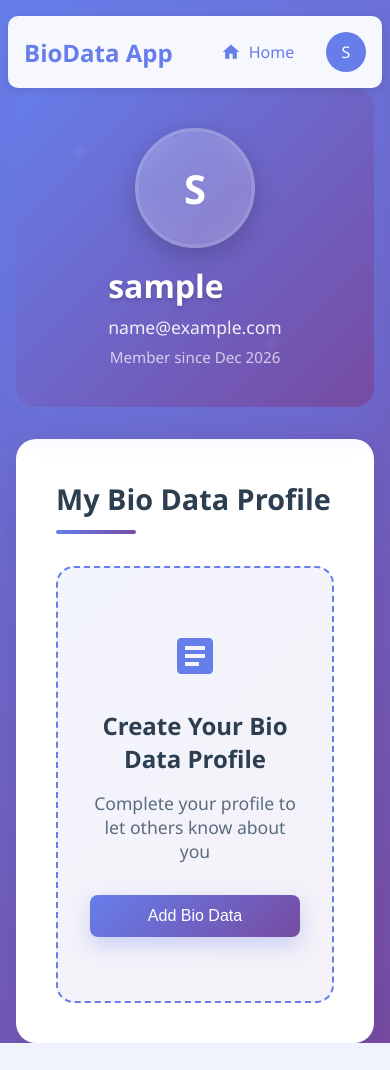
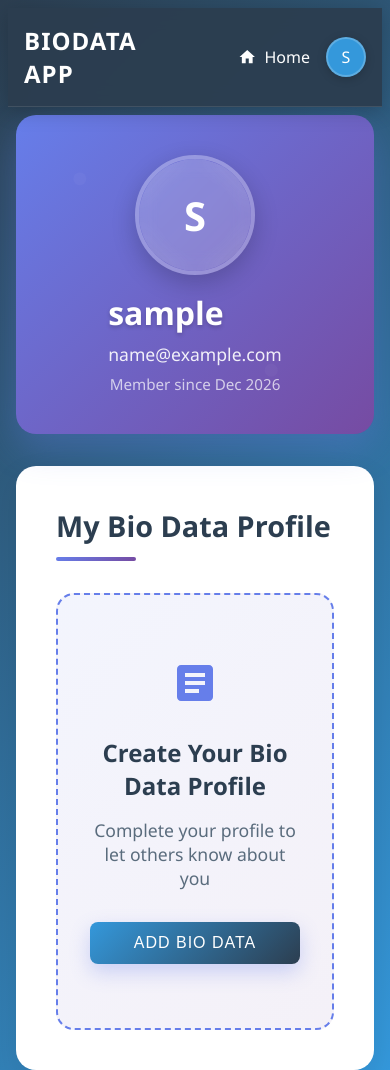
Before and after one commit to jobayer007/Web_Lab_5, a PHP site: page /profile.php in a window 390 px wide. Before the commit the page ends 1043 px from the top, so only its background shows below. Run offline with PHP 8.4, Linux system fonts and the light colour scheme; the visitor is signed in with stand-in values (Sample User, id 1); data that the repository does not hold is empty.

Commit message:
refactor: update styles for improved aesthetics and responsiveness

```diff
--- a/css/style.css
+++ b/css/style.css
@@ -7,23 +7,24 @@
 
 body {
     font-family: 'Segoe UI', Tahoma, Geneva, Verdana, sans-serif;
-    background: linear-gradient(135deg, #667eea 0%, #764ba2 100%);
+    background: linear-gradient(135deg, #2c3e50 0%, #3498db 100%);
     min-height: 100vh;
     color: #333;
 }
 
 /* ===== NAVBAR ===== */
 .navbar {
-    background: rgba(255, 255, 255, 0.95);
+    background: rgba(44, 62, 80, 0.95);
     backdrop-filter: blur(10px);
-    box-shadow: 0 2px 10px rgba(0, 0, 0, 0.1);
+    box-shadow: 0 4px 20px rgba(0, 0, 0, 0.2);
     padding: 1rem 2rem;
     margin-bottom: 2rem;
-    border-radius: 10px;
-    margin: 1rem;
+    border-radius: 0;
+    margin: 0;
     position: sticky;
-    top: 1rem;
+    top: 0;
     z-index: 100;
+    border-bottom: 1px solid rgba(255, 255, 255, 0.1);
 }
 
 .nav-content {
@@ -43,25 +44,30 @@ body {
 .nav-brand {
     font-size: 1.5rem;
     font-weight: bold;
-    color: #667eea;
+    color: #fff;
     text-decoration: none;
+    text-transform: uppercase;
+    letter-spacing: 1px;
 }
 
 .nav-home {
     display: flex;
     align-items: center;
     gap: 0.5rem;
-    color: #667eea;
+    color: #fff;
     text-decoration: none;
     font-weight: 500;
     padding: 0.5rem 1rem;
     border-radius: 8px;
     transition: all 0.3s ease;
+    position: relative;
+    overflow: hidden;
 }
 
 .nav-home:hover {
-    background: rgba(102, 126, 234, 0.1);
+    background: rgba(255, 255, 255, 0.1);
     transform: translateY(-1px);
+    color: #3498db;
 }
 
 .nav-user {
@@ -72,14 +78,15 @@ body {
     width: 40px;
     height: 40px;
     border-radius: 50%;
-    background: #667eea;
+    background: #3498db;
     display: flex;
     align-items: center;
     justify-content: center;
     color: white;
     cursor: pointer;
     transition: all 0.3s ease;
-    border: 2px solid transparent;
+    border: 2px solid rgba(255, 255, 255, 0.2);
+    box-shadow: 0 2px 10px rgba(0, 0, 0, 0.2);
 }
 
 .user-icon:hover {
@@ -129,13 +136,13 @@ body {
 }
 
 .container {
-    max-width: 1000px;
-    margin: 0 auto;
-    background: rgba(255, 255, 255, 0.95);
+    max-width: 1200px;
+    margin: 2rem auto;
+    background: rgba(255, 255, 255, 0.98);
     backdrop-filter: blur(10px);
     padding: 2rem;
-    border-radius: 15px;
-    box-shadow: 0 10px 30px rgba(0, 0, 0, 0.2);
+    border-radius: 20px;
+    box-shadow: 0 15px 40px rgba(0, 0, 0, 0.15);
 }
 
 h1, h2, h3 {
@@ -148,12 +155,13 @@ h1, h2, h3 {
 /* ===== BIO DATA CARDS ===== */
 .bio-card {
     background: white;
-    border-radius: 12px;
-    padding: 1.5rem;
+    border-radius: 16px;
+    padding: 1.8rem;
     margin-bottom: 1.5rem;
-    box-shadow: 0 5px 15px rgba(0, 0, 0, 0.1);
+    box-shadow: 0 8px 20px rgba(0, 0, 0, 0.08);
     transition: transform 0.3s ease, box-shadow 0.3s ease;
     cursor: pointer;
+    border: 1px solid rgba(52, 152, 219, 0.1);
 }
 
 .bio-card:hover {
@@ -664,7 +672,7 @@ h1, h2, h3 {
 }
 
 .btn-primary {
-    background: linear-gradient(135deg, #667eea, #764ba2);
+    background: linear-gradient(135deg, #3498db, #2c3e50);
     color: white;
     padding: 0.75rem 1.5rem;
     border: none;
@@ -675,6 +683,8 @@ h1, h2, h3 {
     transition: all 0.3s ease;
     text-decoration: none;
     display: inline-block;
+    text-transform: uppercase;
+    letter-spacing: 1px;
 }
 
 .btn-primary:hover {
```
